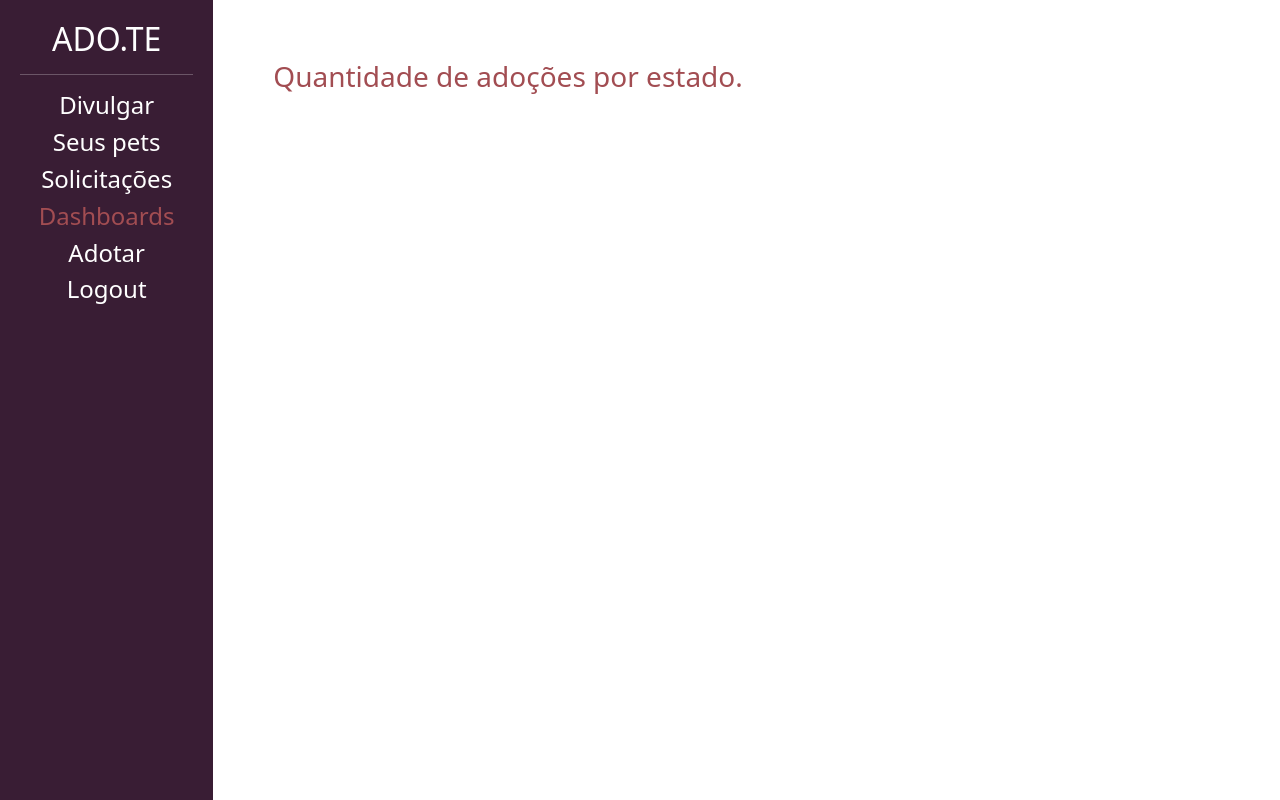
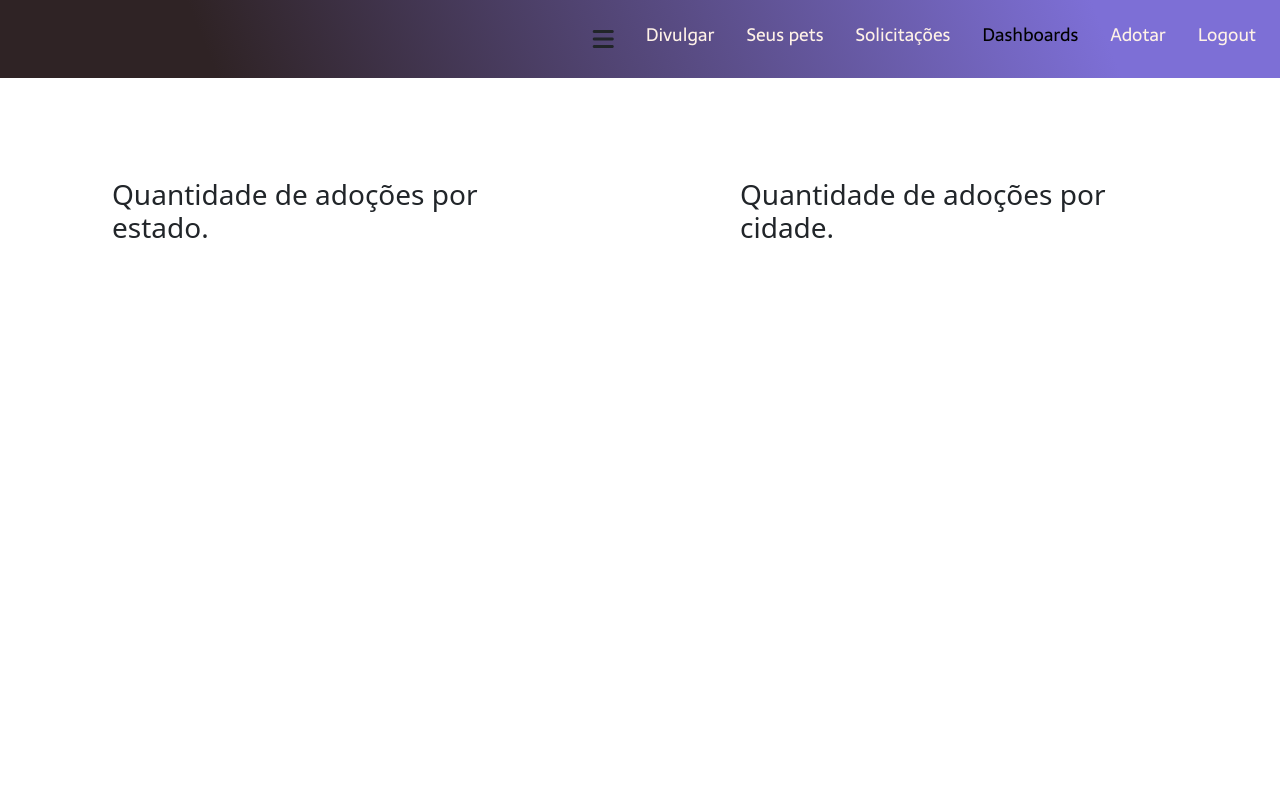
Before and after one commit to PatriciaDaros/Ado.te, a Django app: template divulgar/templates/dashboard.html in a window 1280 px wide. Run offline with Django 4.2, Linux system fonts and the light colour scheme; the template is opened without the code that fills it, so the values that code supplies are empty; a map, chart or similar area stays blank; some libraries are stand-ins or nearby versions.

Commit message:
:art: menu

```diff
--- a/divulgar/templates/dashboard.html
+++ b/divulgar/templates/dashboard.html
@@ -4,40 +4,49 @@
     <head>
     <meta charset="utf-8">
     <meta name="viewport" content="width=device-width, initial-scale=1">
-    <title>Cadastro</title>
+    <title>Dashboard</title>
     <link href="https://cdn.jsdelivr.net/npm/bootstrap@5.3.0-alpha1/dist/css/bootstrap.min.css" rel="stylesheet">
     <link href="{% static 'usuarios/css/cadastro.css' %}" rel="stylesheet">
-    <link href="{% static 'divulgar/css/novo_pet.css' %}" rel="stylesheet">
-    <link href="{% static 'divulgar/css/seus_pet.css' %}" rel="stylesheet">
-    <link href="{% static 'adotar/css/listar_pets.css' %}" rel="stylesheet">
+    <script src='https://kit.fontawesome.com/a076d05399.js' crossorigin='anonymous'></script>
     </head>
     <body>
 
         <div class="container-fluid">
             <div class="row">
-                <div class="col-md-2 bg-side sidebar">
-                    <h2>ADO.TE</h2>
-                    <hr>
 
-                    <h4><a class="nav-link" href="{% url 'novo_pet' %}"> Divulgar </a> </h4>
-                    <h4><a class="nav-link" href="{% url 'seus_pets' %}"> Seus pets </a> </h4>
-                    <h4><a class="nav-link" href="{% url 'ver_pedido_adocao' %}"> Solicitações </a> </h4>
-                    <h4> <a class="nav-link font-vinho" href="{% url 'dashboard' %}"> Dashboards </a> </h4>
-                    <h4> <a class="nav-link" href="{% url 'listar_pets' %}"> Adotar </a> </h4>
-                    <h4> <a class="nav-link" href="{% url 'sair' %}"> Logout </a> </h4>
+                <nav class="cabecalho navbar na1vbar-light" style="background-color: #836FFF;">
+                    <i class="fa fa-bars alter" style="font-size:24px"></i>
+                    <h4><a class="cabecalho-menu-item nav-link" href="{% url 'novo_pet' %}"> Divulgar </a> </h4>
+                    <h4><a class="cabecalho-menu-item nav-link" href="{% url 'seus_pets' %}"> Seus pets </a> </h4>
+                    <h4><a class="cabecalho-menu-item nav-link" href="{% url 'ver_pedido_adocao' %}"> Solicitações </a> </h4>
+                    <h4><a class="cabecalho-menu-item nav-link destaque" href="{% url 'dashboard' %}"> Dashboards </a> </h4>
+                    <h4><a class="cabecalho-menu-item nav-link" href="{% url 'listar_pets' %}"> Adotar </a> </h4>
+                    <h4><a class="cabecalho-menu-item nav-link" href="{% url 'sair' %}"> Logout </a> </h4>
+                </nav>
 
+                <main class=conteudo-main>
+                    <div style="padding:100px" class="col-md">
 
-                </div>
+                        <h3 class="font-vinho">Quantidade de adoções por estado.</h3>
+                        <div>
+                            <canvas id="myChart"></canvas>
+                        </div>
 
-                <div style="padding:60px" class="col-md">
+                    </div>
 
-                    <h3 class="font-vinho">Quantidade de adoções por estado.</h3>
-                     <div style="width: 60%;">
-                        <canvas id="myChart"></canvas>
+                    <div style="padding:100px" class="col-md">
+
+                        <h3 class="font-vinho">Quantidade de adoções por cidade.</h3>
+                        <div style>
+                            <canvas id="myChartCidade"></canvas>
+                        </div>
+
                     </div>
-                </div>
+
+                </main>
 
             </div>
+
         </div>
 
 
@@ -70,11 +79,38 @@
                 document.getElementById('myChart'),
                 config
             );
-
-
         })
 
 
+
+        //cidade
+        fetch("/divulgar/api_adocoes_por_cidade/",{
+            method: 'GET',
+        }).then(function(result){
+            return result.json()
+        }).then(function(data_adocoes){
+
+            const data = {
+                labels: data_adocoes['labels'],
+                datasets: [{
+                label: 'Qtd. Adotados',
+                backgroundColor: 'rgb(255, 99, 132)',
+                borderColor: 'rgb(255, 99, 132)',
+                data: data_adocoes['qtd_adocoes'],
+                }]
+            };
+
+            const config = {
+                type: 'line',
+                data: data,
+                options: {}
+            };
+
+            const myChartCidade = new Chart(
+                document.getElementById('myChartCidade'),
+                config
+            );
+        })
 
     </script>
 
--- a/divulgar/urls.py
+++ b/divulgar/urls.py
@@ -9,4 +9,5 @@ urlpatterns = [
     path('ver_pedido_adocao/', views.ver_pedido_adocao, name="ver_pedido_adocao"),
     path('dashboard/', views.dashboard, name="dashboard"),
     path('api_adocoes_por_raca/', views.api_adocoes_por_raca, name="api_adocoes_por_raca"),
+    path('api_adocoes_por_cidade/', views.api_adocoes_por_cidade, name="api_adocoes_por_cidade"),
 ]
--- a/templates/static/adotar/css/listar_pets.css
+++ b/templates/static/adotar/css/listar_pets.css
@@ -30,3 +30,33 @@
 
 
 }
+
+.cabecalho {
+    display: flex;
+    flex-direction: row;
+    align-items: center;
+    justify-content: flex-end;
+    padding: 24px;
+    gap: 32px;
+  }
+
+  .cabecalho-imagem {
+    height: 72px;
+
+  }
+
+  .cabecalho-menu {
+    display: flex;
+    gap: 32px;
+  }
+
+  .cabecalho-menu-item {
+    font-family: 'Sarala', sans-serif;
+    color: #FFF2E7;
+    font-weight: 400;
+    font-size: 18px
+  }
+
+  .destaque {
+    color: black;
+  }
--- a/templates/static/adote/style.css
+++ b/templates/static/adote/style.css
@@ -11,6 +11,10 @@
 body {
   font-size: 100%;
   background: linear-gradient(68.15deg, #2F2325 16.62%, #7D6FD6 85.61%);
+}
+
+.alter {
+    {% comment %} display: none; {% endcomment %}
 }
 
 .cabecalho {
--- a/templates/static/divulgar/css/novo_pet.css
+++ b/templates/static/divulgar/css/novo_pet.css
@@ -1,8 +1,8 @@
 .sidebar{
     text-align: center;
-    padding: 20px;
+    padding: 5px;
+}
 
-}
 .wrapper {
     margin-top: 3%;
     display: flex;
@@ -12,7 +12,7 @@
 }
 
 .box {
-    padding:20px;
+    padding:5px;
     width: 50vw;
     background: rgb(238, 238, 238);
     box-shadow: 4px 4px 10px rgba(0,0,0,.3);
@@ -21,3 +21,7 @@
 .font-vinho{
     color: #A24D52;
 }
+
+.destaque {
+  color: black;
+}
--- a/templates/static/usuarios/css/cadastro.css
+++ b/templates/static/usuarios/css/cadastro.css
@@ -1,3 +1,6 @@
+@import url('https://fonts.googleapis.com/css2?family=Righteous&family=Sarala:wght@400;700&display=swap');
+@import url("https://cdnjs.cloudflare.com/ajax/libs/font-awesome/5.15.3/css/all.min.css");
+
 .bg-side{
     background-color: #391D34;
     color: white;
@@ -41,3 +44,69 @@
     text-align: center;
     margin-top: 60px;
 }
+
+.cabecalho {
+    display: flex;
+    flex-direction: row;
+    align-items: center;
+    justify-content: flex-end;
+    padding: 24px;
+    background: linear-gradient(68.15deg, #2F2325 16.62%, #7D6FD6 85.61%);
+    gap: 32px;
+  }
+
+  .cabecalho-imagem {
+    height: 72px;
+  }
+
+  .cabecalho-menu {
+    display: flex;
+  }
+
+  .cabecalho-menu-item {
+    font-family: 'Sarala', sans-serif;
+    color: #FFF2E7;
+    font-weight: 400;
+    font-size: 18px
+  }
+
+.conteudo-main {
+    display: flex;
+    flex-direction: row;
+}
+
+@media (max-width: 1200px) {
+    .conteudo-main {
+        flex-direction: column;
+        width: 90%;
+    }
+}
+
+.alter {
+    display: none;
+}
+
+@media (max-width: 850px) {
+    .conteudo-main {
+        flex-direction: column;
+        width: 100%;
+    }
+
+    .cabecalho-menu-item {
+        display: none;
+    }
+
+    .alter {
+        justify-content: flex-end;
+        display: inline;
+    }
+
+    .cabecalho {
+        gap: 0px;
+      }
+
+}
+
+.destaque {
+    color: black;
+  }
--- a/usuarios/templates/index.html
+++ b/usuarios/templates/index.html
@@ -33,7 +33,6 @@
       <div class="conteudo-principal-escrito">
         <h1 class="conteudo-principal-escrito-titulo">Ado.te</h1>
         <h2 class="conteudo-principal-escrito-subtitulo">Encontre um lar para um pet ou encontre o pet perfeito para você</h2>
-        {% comment %} <button class="conteudo-principal-escrito-botao">Ver os pets</button> {% endcomment %}
       </div>
       <img class="conteudo-principal-imagem"src="{% static 'usuarios/img/logo.png' %}" alt="Imagem">
 
@@ -41,7 +40,6 @@
 
   </main>
 
-  <!-- <footer class="footer navbar-fixed-bottom"> -->
     <footer class="rodape footer navbar-fixed-bottom">
         <section class="rodape-itens">
             <a class="btn btn-outline-light btn-floating col-1" href="https://www.instagram.com/patriciar_daros/" target = "_black" role="button"><i class="fab fa-instagram" style='font-size:30px'></i>
```
Also changed, not shown: adotar/templates/listar_pets.html (+12 -15 lines), divulgar/templates/novo_pet.html (+9 -11 lines), divulgar/templates/seus_pets.html (+9 -11 lines), divulgar/templates/ver_pedido_adocao.html (+9 -12 lines), divulgar/templates/ver_pet.html (+9 -12 lines), divulgar/views.py (+16 -1 lines), templates/static/divulgar/css/seus_pets.css (+30 -0 lines).
